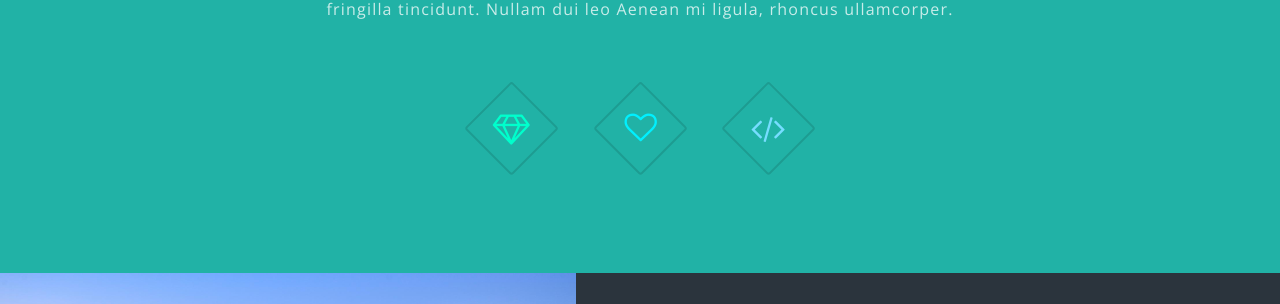
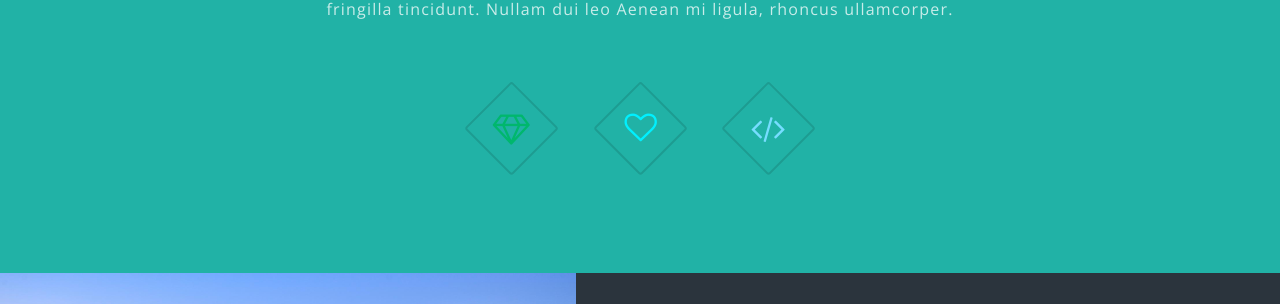
Before and after one commit to inansung/secret.github.io, a Jekyll site: the page built from index.html, in a window 1280 px wide and 900 px high, scrolled down 1002 px. Shown: the part 146-450 px from the top of the window. Built offline with Jekyll 4.4.1, drawn with Linux system fonts in a browser that asks for light colours.

Commit message:
Update _vars.scss

```diff
--- a/_sass/libs/_vars.scss
+++ b/_sass/libs/_vars.scss
@@ -58,10 +58,10 @@
 		),
 
 		accent2: (
-			bg:				#00ffcc,
+			bg:				#00B76D,
 			fg-bold:		#ffffff,
-			fg:				mix(#00ffcc, #ffffff, 25%),
-			fg-light:		mix(#00ffcc, #ffffff, 40%),
+			fg:				mix(#00B76D, #ffffff, 25%),
+			fg-light:		mix(#00B76D, #ffffff, 40%),
 			border:			rgba(0,0,0,0.125),
 			border-bg:		rgba(255,255,255,0.075),
 			border2:		rgba(0,0,0,0.25),
```
